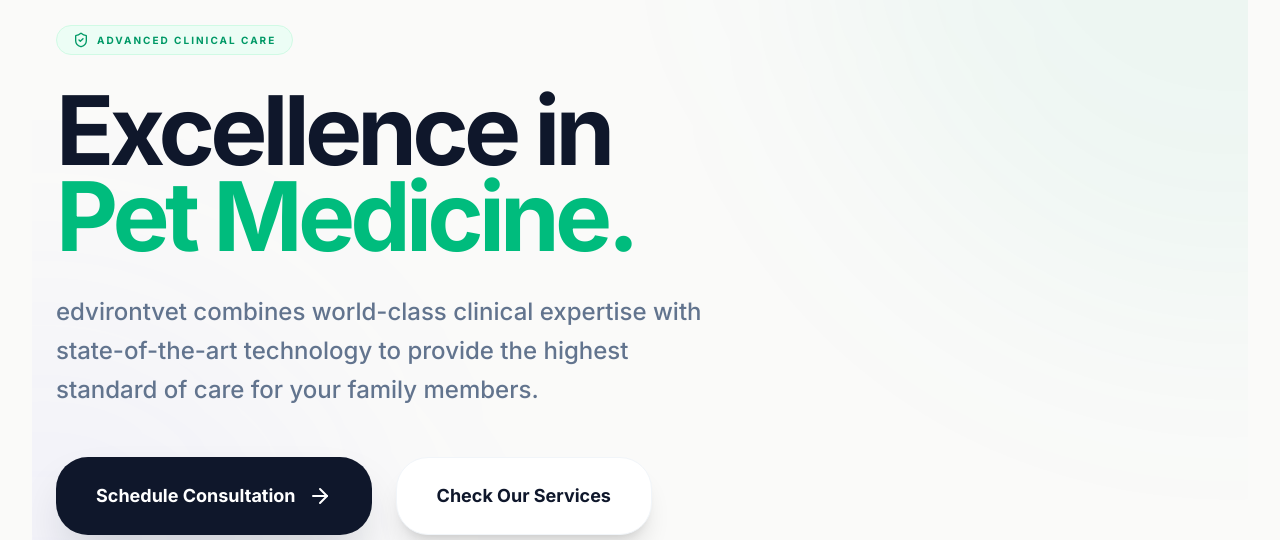
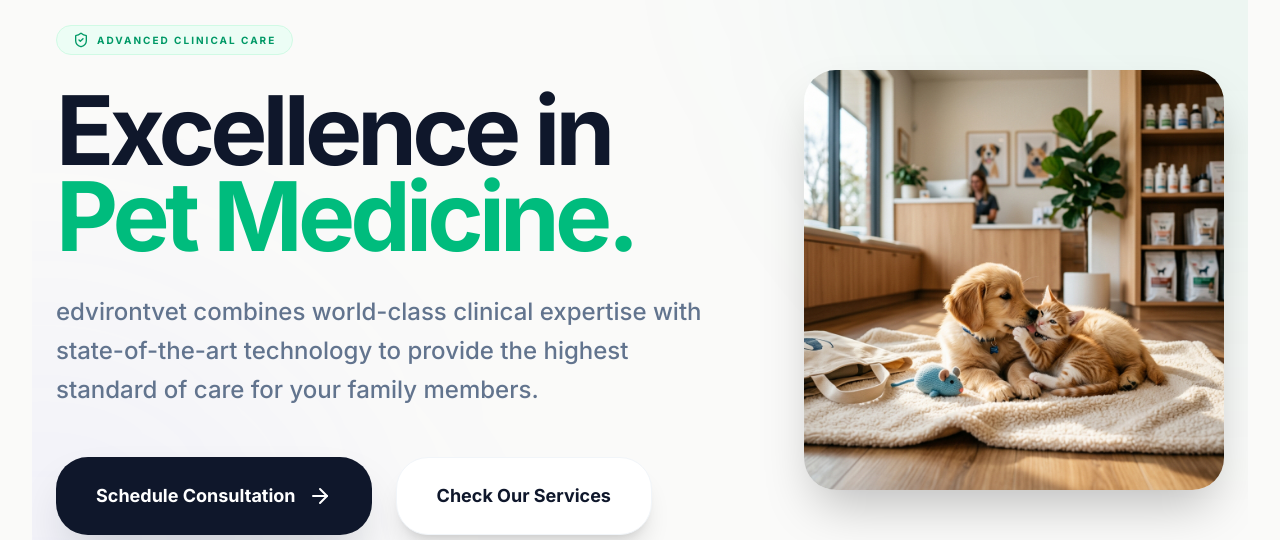
Before and after one commit to edcani76/HospitalCRM, a React (Vite) app: page / in a window 1280 px wide. Shown: the part 200-740 px from the top of the page. Built offline with nearby package versions, Linux system fonts and the light colour scheme; no server answers; the database is empty; what @react-pdf/renderer would draw is missing.

Commit message:
Add hero image to landing page, add saving animation to Edit Patient Record modal

```diff
--- a/src/pages/Home.tsx
+++ b/src/pages/Home.tsx
@@ -40,7 +40,8 @@ export default function Home() {
         <div className="absolute bottom-0 left-0 w-[600px] h-[600px] bg-indigo-500/5 rounded-full blur-[120px] -ml-72 -mb-72" />
 
         <div className="container mx-auto px-6 relative z-10 max-w-7xl">
-          <div className="max-w-4xl">
+          <div className="flex items-center gap-16">
+            <div className="max-w-4xl flex-1">
             <motion.div
               initial={{ opacity: 0, y: 20 }}
               animate={{ opacity: 1, y: 0 }}
@@ -89,6 +90,19 @@ export default function Home() {
                 </Link>
             </motion.div>
           </div>
+          <motion.div
+            initial={{ opacity: 0, scale: 0.9 }}
+            animate={{ opacity: 1, scale: 1 }}
+            transition={{ delay: 0.4 }}
+            className="hidden lg:block shrink-0"
+          >
+            <img
+              src="/cat_dog_hero.png"
+              alt="Cat and dog"
+              className="w-[420px] h-auto rounded-[2rem] shadow-2xl"
+            />
+          </motion.div>
+        </div>
         </div>
       </section>
 
--- a/src/pages/crm/patient-profile.tsx
+++ b/src/pages/crm/patient-profile.tsx
@@ -78,6 +78,7 @@ export default function PatientProfilePage() {
   const navigate = useNavigate();
   const location = useLocation();
   const [isEditModalOpen, setIsEditModalOpen] = useState(false);
+  const [isSaving, setIsSaving] = useState(false);
   const [isLightboxOpen, setIsLightboxOpen] = useState(false);
   const [users, setUsers] = useState<{ [uid: string]: any }>({});
   const [isPhotoActionModalOpen, setIsPhotoActionModalOpen] = useState(false);
@@ -342,6 +343,7 @@ export default function PatientProfilePage() {
 
   const handleEditSubmit = async (formData: any) => {
     if (!patient) return;
+    setIsSaving(true);
 
     try {
       let imageUrl = patient.imageUrl || patient.photo || '';
@@ -410,6 +412,8 @@ export default function PatientProfilePage() {
     } catch (error) {
       console.error('Error updating patient:', error);
       alert('Failed to update patient. Please try again.');
+    } finally {
+      setIsSaving(false);
     }
   };
 
@@ -1217,6 +1221,7 @@ export default function PatientProfilePage() {
         users={users}
         onSubmit={handleEditSubmit}
         onCancel={() => setIsEditModalOpen(false)}
+        isSubmitting={isSaving}
       />
 
       {/* Camera Capture Modal */}
```
